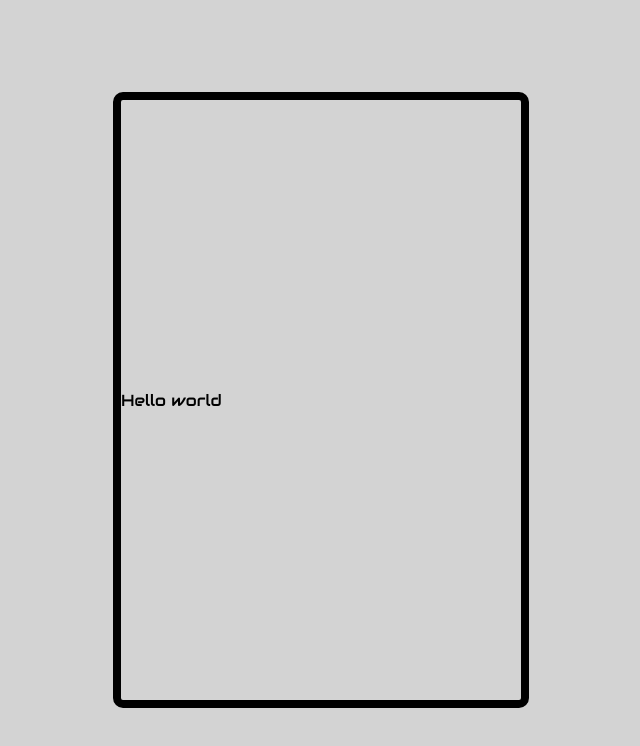
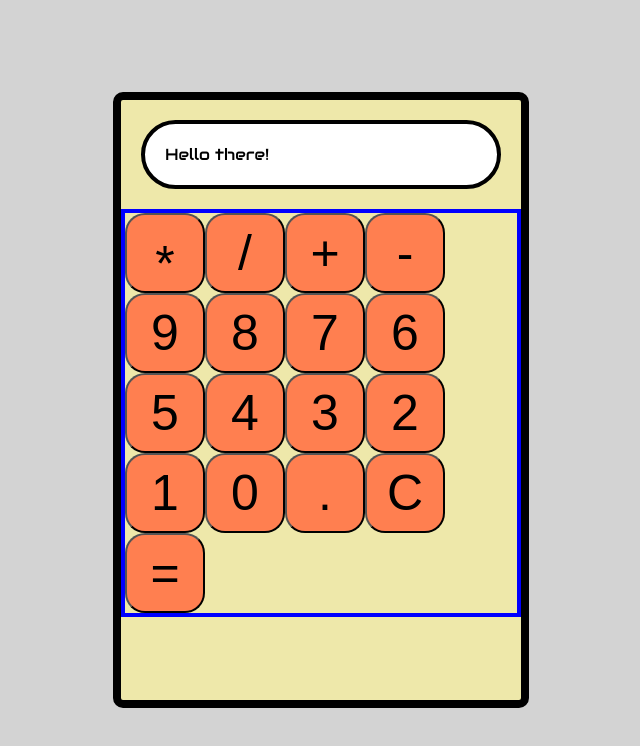
Before and after one commit to ChickPhilA/odin-calculator, a plain HTML site: page index.html in a window 1280 px wide. Shown: the whole page, without its empty margins (319-959 px from the left). Drawn offline with Linux system fonts and the light colour scheme.

Commit message:
added temporary buttons for meantime

```diff
--- a/index.html
+++ b/index.html
@@ -16,11 +16,27 @@
     <!-- This is the container that contains the entire calculator, as well as its respective buttons. -->
     <div class="calculator">
         <div id="display">
-            Hello world
+            Hello there!
         </div>
 
         <div class="buttons">
-
+            <button class="button operator" id="multiply">*</button>
+            <button class="button operator" id="divide">/</button>
+            <button class="button operator" id="add">+</button>
+            <button class="button operator" id="subtract">-</button>
+            <button class="button"> 9 </button>
+            <button class="button"> 8 </button>
+            <button class="button"> 7 </button>
+            <button class="button"> 6 </button>
+            <button class="button"> 5 </button>
+            <button class="button"> 4 </button>
+            <button class="button"> 3 </button>
+            <button class="button"> 2 </button>
+            <button class="button"> 1 </button>
+            <button class="button"> 0 </button>
+            <button class="button" id="decimal"> . </button>
+            <button class="button" id="clear"> C </button>
+            <button class="button" id="equals"> = </button>
         </div>
 
     </div>
--- a/style.css
+++ b/style.css
@@ -11,15 +11,49 @@ body {
 .calculator {
     display: flex;
     flex-direction: column;
-    justify-content: center;
+    justify-content: flex-start;
     align-content: center;
 
     width: 400px;
     height: 600px;
     border: 8px solid black;
     border-radius: 10px;
+    background-color: Palegoldenrod;
 }
 
 #display {
     font-family: "Audiowide", sans-serif;
+
+    padding: 20px;
+    border: 4px solid black;
+    border-radius: 50px;
+    margin: 20px;
+
+    background-color: white;
 }
+
+/* The selector below is for the container of all the buttons, but not the individual buttons */
+.buttons {
+    display: flex;
+    flex-wrap: wrap;
+
+    border: 4px solid blue;
+    border-
+}
+
+.buttons .button {
+    height: 80px;
+    width: 80px;
+
+    border-radius: 20px;
+    font-size: 50px;
+
+}
+
+.button, .operator {
+    background-color: coral;
+}
+
+#multiply {
+    padding-top: 20px;
+}
```
